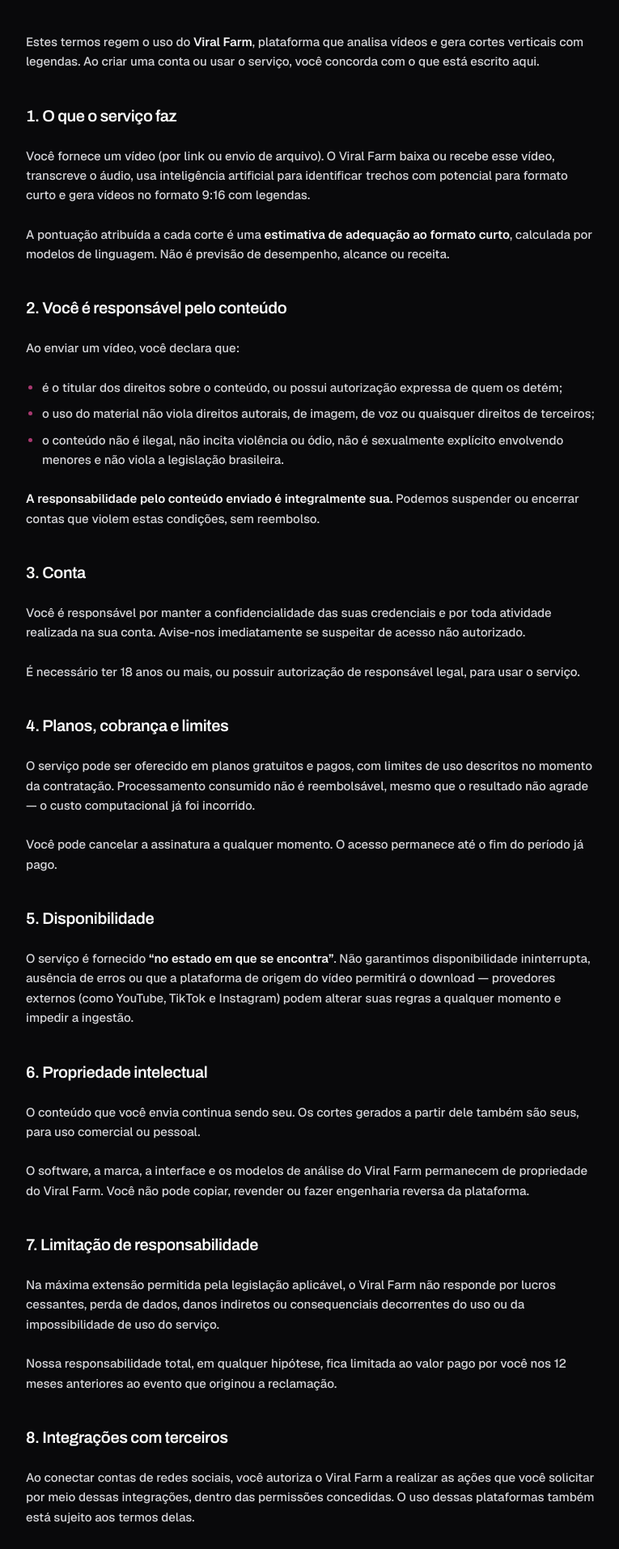
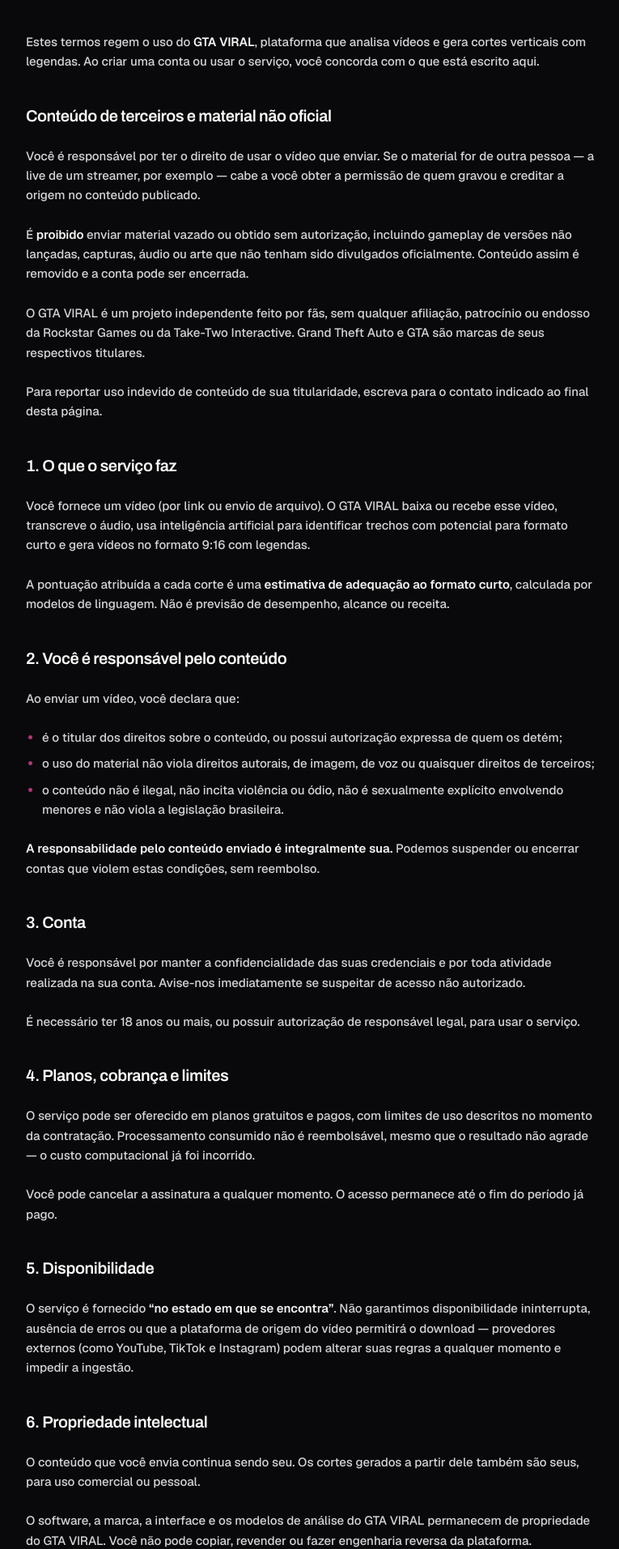
Before and after one commit to pulsecoding2026-gif/viral-farm, a Next.js app: page /termos in a window 1280 px wide. Shown: the part 229-2142 px from the top of the page at 81% size, without its empty margins (256-1021 px from the left). Built offline with nearby package versions, Linux system fonts and the light colour scheme.

Commit message:
Cortina do topo protege o logo, e os termos falam da plataforma nova

```diff
--- a/src/app/(site)/page.tsx
+++ b/src/app/(site)/page.tsx
@@ -71,8 +71,23 @@
             o vídeo começa logo abaixo dele e, sem isso, aparece uma linha reta
             cortando a tela. O da base costura com a seção seguinte.
           */}
-          <div className="absolute inset-x-0 top-0 h-28 bg-gradient-to-b from-[#09090b] via-[#09090b]/70 to-transparent" />
-          <div className="absolute inset-x-0 bottom-0 h-[38%] bg-gradient-to-b from-transparent to-[#09090b]" />
+          {/*
+            A CORTINA DO TOPO — mais alta e mais opaca do que era.
+
+            Dois problemas se somavam: ela ainda usava #09090b, o preto neutro
+            da marca anterior, sobre um fundo que virou #080808; e tinha 112px
+            num vídeo que agora sobe em rosa e roxo saturados até a borda. O
+            resultado era o logo do cabeçalho disputando espaço com um letreiro
+            néon logo atrás — dois elementos brilhantes no mesmo lugar, e
+            nenhum dos dois legível.
+
+            A altura cobre o cabeçalho inteiro (77px) com folga, e a opacidade
+            só cede depois dele. É a mesma técnica que o material do GTA VI usa
+            para assentar texto sobre arte: escurecer a área que vai receber a
+            informação, em vez de pedir que a informação brigue com a imagem.
+          */}
+          <div className="absolute inset-x-0 top-0 h-48 bg-gradient-to-b from-[#080808] via-[#080808]/85 via-40% to-transparent" />
+          <div className="absolute inset-x-0 bottom-0 h-[38%] bg-gradient-to-b from-transparent to-[#080808]" />
         </div>
 
         {/*
--- a/src/app/(site)/politica/page.tsx
+++ b/src/app/(site)/politica/page.tsx
@@ -4,7 +4,7 @@
 export const metadata: Metadata = {
   title: "Política de privacidade",
   description:
-    "Como o Viral Farm coleta, usa e protege seus dados — em conformidade com a LGPD.",
+    "Como o GTA VIRAL coleta, usa e protege seus dados — em conformidade com a LGPD.",
 };
 
 export default function PoliticaPage() {
@@ -14,14 +14,14 @@
       atualizadoEm="7 de agosto de 2026"
     >
       <p>
-        Esta política explica quais dados o <strong>Viral Farm</strong> coleta,
+        Esta política explica quais dados o <strong>GTA VIRAL</strong> coleta,
         por que coleta, com quem compartilha e quais são os seus direitos. Foi
         escrita para atender a Lei Geral de Proteção de Dados (Lei 13.709/2018).
       </p>
 
       <h2>1. Quem é o controlador</h2>
       <p>
-        O Viral Farm é o controlador dos dados pessoais tratados na plataforma.
+        O GTA VIRAL é o controlador dos dados pessoais tratados na plataforma.
         Contato para assuntos de privacidade:{" "}
         <a href="mailto:privacidade@viralfarm.com.br">
           privacidade@viralfarm.com.br
@@ -116,7 +116,7 @@
       <p>
         Alguns desses serviços processam dados fora do Brasil. A transferência
         internacional ocorre com base na execução do contrato entre você e o
-        Viral Farm, conforme o artigo 33 da LGPD.
+        GTA VIRAL, conforme o artigo 33 da LGPD.
       </p>
 
       <h2>6. Redes sociais conectadas</h2>
--- a/src/app/(site)/termos/page.tsx
+++ b/src/app/(site)/termos/page.tsx
@@ -4,21 +4,53 @@
 export const metadata: Metadata = {
   title: "Termos de uso",
   description:
-    "Termos de uso do Viral Farm — condições de acesso e uso da plataforma.",
+    "Termos de uso do GTA VIRAL — condições de acesso e uso da plataforma.",
 };
 
 export default function TermosPage() {
   return (
-    <PaginaLegal titulo="Termos de uso" atualizadoEm="7 de agosto de 2026">
+    <PaginaLegal titulo="Termos de uso" atualizadoEm="27 de agosto de 2026">
       <p>
-        Estes termos regem o uso do <strong>Viral Farm</strong>, plataforma que
+        Estes termos regem o uso do <strong>GTA VIRAL</strong>, plataforma que
         analisa vídeos e gera cortes verticais com legendas. Ao criar uma conta
         ou usar o serviço, você concorda com o que está escrito aqui.
       </p>
 
+      {/*
+        Esta seção é curta de propósito e não tenta ser um contrato completo.
+        A plataforma passou a se dirigir a quem monta canal de cortes com
+        material de terceiros, e isso muda a natureza do que se combina com o
+        usuário — é assunto para um advogado de propriedade intelectual, não
+        para texto escrito junto com o resto do site. O que está aqui é o
+        mínimo honesto: dizer a regra que a plataforma de fato aplica.
+      */}
+      <h2>Conteúdo de terceiros e material não oficial</h2>
+      <p>
+        Você é responsável por ter o direito de usar o vídeo que enviar. Se o
+        material for de outra pessoa — a live de um streamer, por exemplo —
+        cabe a você obter a permissão de quem gravou e creditar a origem no
+        conteúdo publicado.
+      </p>
+      <p>
+        É <strong>proibido</strong> enviar material vazado ou obtido sem
+        autorização, incluindo gameplay de versões não lançadas, capturas,
+        áudio ou arte que não tenham sido divulgados oficialmente. Conteúdo
+        assim é removido e a conta pode ser encerrada.
+      </p>
+      <p>
+        O GTA VIRAL é um projeto independente feito por fãs, sem qualquer
+        afiliação, patrocínio ou endosso da Rockstar Games ou da Take-Two
+        Interactive. Grand Theft Auto e GTA são marcas de seus respectivos
+        titulares.
+      </p>
+      <p>
+        Para reportar uso indevido de conteúdo de sua titularidade, escreva
+        para o contato indicado ao final desta página.
+      </p>
+
       <h2>1. O que o serviço faz</h2>
       <p>
-        Você fornece um vídeo (por link ou envio de arquivo). O Viral Farm baixa
+        Você fornece um vídeo (por link ou envio de arquivo). O GTA VIRAL baixa
         ou recebe esse vídeo, transcreve o áudio, usa inteligência artificial
         para identificar trechos com potencial para formato curto e gera vídeos
         no formato 9:16 com legendas.
@@ -92,14 +124,14 @@
         dele também são seus, para uso comercial ou pessoal.
       </p>
       <p>
-        O software, a marca, a interface e os modelos de análise do Viral Farm
-        permanecem de propriedade do Viral Farm. Você não pode copiar, revender
+        O software, a marca, a interface e os modelos de análise do GTA VIRAL
+        permanecem de propriedade do GTA VIRAL. Você não pode copiar, revender
         ou fazer engenharia reversa da plataforma.
       </p>
 
       <h2>7. Limitação de responsabilidade</h2>
       <p>
-        Na máxima extensão permitida pela legislação aplicável, o Viral Farm não
+        Na máxima extensão permitida pela legislação aplicável, o GTA VIRAL não
         responde por lucros cessantes, perda de dados, danos indiretos ou
         consequenciais decorrentes do uso ou da impossibilidade de uso do
         serviço.
@@ -112,7 +144,7 @@
 
       <h2>8. Integrações com terceiros</h2>
       <p>
-        Ao conectar contas de redes sociais, você autoriza o Viral Farm a
+        Ao conectar contas de redes sociais, você autoriza o GTA VIRAL a
         realizar as ações que você solicitar por meio dessas integrações, dentro
         das permissões concedidas. O uso dessas plataformas também está sujeito
         aos termos delas.
```
